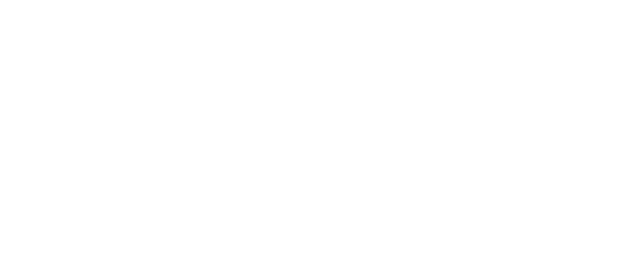
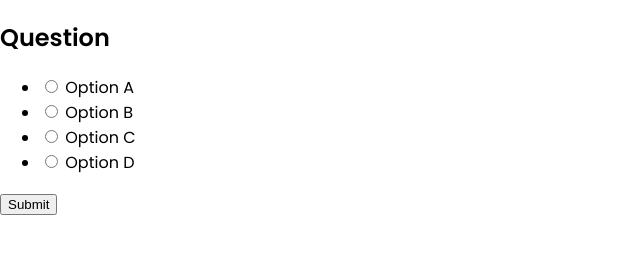
Before and after one commit to indra120/quiz-app, a plain HTML site: page index.html in a window 1280 px wide. Shown: the whole page, without its empty margins (0-640 px from the left). Drawn offline with Linux system fonts and the light colour scheme.

Commit message:
Create app structure

```diff
--- a/index.html
+++ b/index.html
@@ -7,5 +7,50 @@
         <link rel="stylesheet" href="style.css" />
         <script src="script.js" defer></script>
     </head>
-    <body></body>
+    <body>
+         <div class="quiz-container" id="quiz">
+              <div class="quiz-header">
+                <h2 id="question">Question</h2>
+                <ul>
+                    <li>
+                        <input
+                            type="radio"
+                            id="a"
+                            name="answer"
+                            class="answer"
+                        />
+                        <label id="a_text" for="a">Option A</label>
+                    </li>
+                    <li>
+                        <input
+                            type="radio"
+                            id="b"
+                            name="answer"
+                            class="answer"
+                        />
+                        <label id="b_text" for="b">Option B</label>
+                    </li>
+                    <li>
+                        <input
+                            type="radio"
+                            id="c"
+                            name="answer"
+                            class="answer"
+                        />
+                        <label id="c_text" for="c">Option C</label>
+                    </li>
+                    <li>
+                        <input
+                            type="radio"
+                            id="d"
+                            name="answer"
+                            class="answer"
+                        />
+                        <label id="d_text" for="d">Option D</label>
+                    </li>
+                </ul>
+            </div>
+            <button id="submit">Submit</button>
+        </div>
+    </body>
 </html>
```
